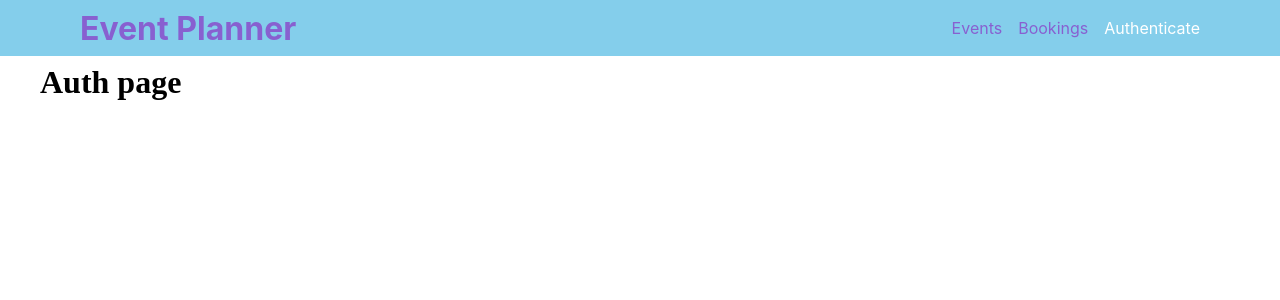
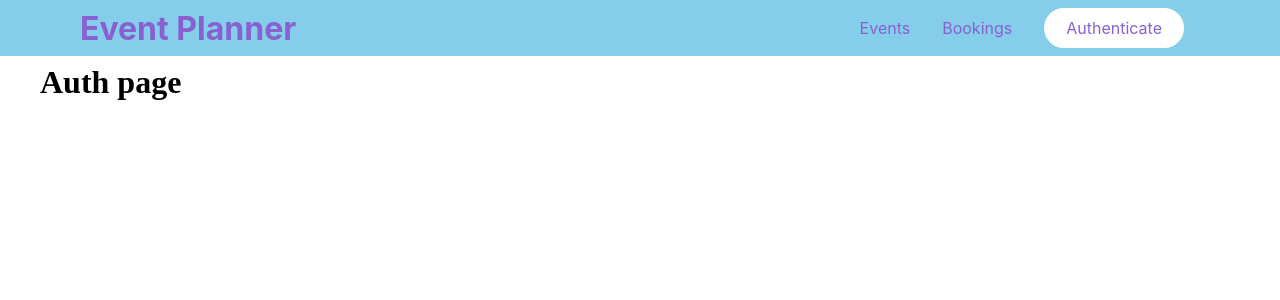
Before and after one commit to TanveshVaity/EventPlanner, a React (Vite) app in the folder frontend/: page /auth in a window 1280 px wide. In both pictures the pointer is over the item "Authenticate". Shown: the top 300 px of the page. Built offline with nearby package versions, Linux system fonts and the light colour scheme.

Commit message:
changes in nav

```diff
--- a/frontend/src/components/Navbar/Navbar.css
+++ b/frontend/src/components/Navbar/Navbar.css
@@ -31,7 +31,14 @@
 }
 
 .main-nav-items li {
-    margin-right: 1rem;
+    margin-right: 2rem;
+    transform: all 0.3s ease 0s;
+}
+
+.main-nav-items li:last-child{
+    border:2px solid #ffffff;
+    border-radius: 50px;
+    padding: 8px 20px;
     transform: all 0.3s ease 0s;
 }
 
@@ -44,3 +51,14 @@
 .main-nav-items a:active{
     color: #ffffff;
 }
+
+.main-nav-items li:last-child:hover,
+.main-nav-items li:last-child:active {
+    background-color: #ffffff;
+    border-color: #ffffff;
+}
+
+.main-nav-items li:last-child:hover a,
+.main-nav-items li:last-child:active a {
+    color: #8860d0;
+}
```
